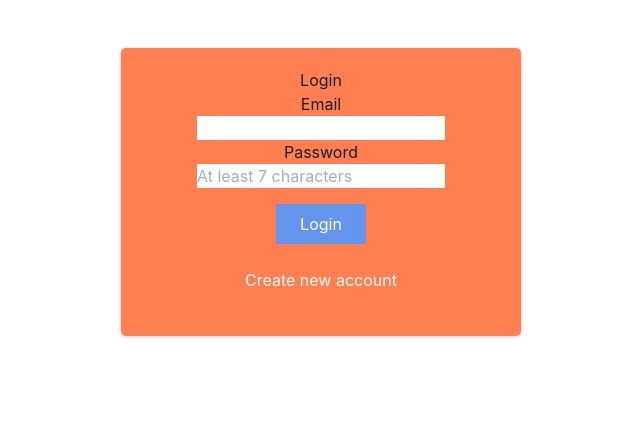
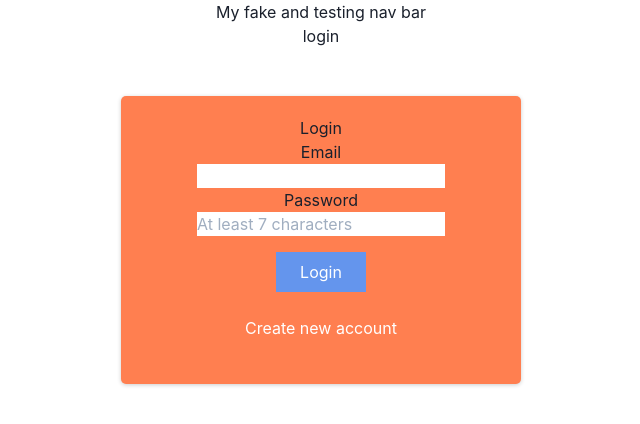
Before and after one commit to dyj0183/React-NextJS-Budget-App, a Next.js app: page /auth in a window 1280 px wide. Shown: the top 424 px of the page, without its empty margins (319-959 px from the left). Built offline with nearby package versions, Linux system fonts and the light colour scheme; no server answers.

Commit message:
created a fake page with fake nav bar to test sign in and sign out

```diff
--- a/components/auth/auth-form.js
+++ b/components/auth/auth-form.js
@@ -4,6 +4,8 @@ import { signIn } from "next-auth/client";
 
 import classes from "./auth-form.module.css";
 import { CreateUser } from "./auth-create-user";
+
+import Test from "./test";
 
 const AuthForm = () => {
 	// set up this state to know whether users want to login or create new account
@@ -46,7 +48,6 @@ const AuthForm = () => {
 
 			if (!result.error) {
 				// no error, log the user in
-
 			}
 		} else {
 			// otherwise, call CreateUser function
@@ -61,6 +62,8 @@ const AuthForm = () => {
 	};
 
 	return (
+		<div>
+			<Test></Test>
 			<div className={classes.card}>
 				<h1>{chooseLogin ? "Login" : "Sign Up"}</h1>
 				<form onSubmit={formSubmitHandler}>
@@ -89,10 +92,13 @@ const AuthForm = () => {
 							className={classes.toggleButton}
 							onClick={switchAuthModeHandler}
 						>
-						{chooseLogin ? "Create new account" : "Login with existing account"}
+							{chooseLogin
+								? "Create new account"
+								: "Login with existing account"}
 						</button>
 					</div>
 				</form>
+			</div>
 		</div>
 	);
 };
--- /dev/null
+++ b/components/auth/test.js
@@ -0,0 +1,39 @@
+import React from "react";
+// Test how useSession works here
+import { useSession, signOut } from "next-auth/client";
+
+function Test() {
+	const [session, loading] = useSession();
+
+	console.log("session");
+	console.log(session);
+	console.log("loading");
+	console.log(loading);
+
+	const logoutHandler = () => {
+		// Sign out, nextjs will clear out the cookie
+		signOut();
+	};
+
+	return (
+		<div>
+			<div style={{ textAlign: "center" }}>
+				<h1>My fake and testing nav bar</h1>
+				{!session && !loading && <button>login</button>}
+				{session && (
+					<ul>
+						<li>Summary</li>
+						<li>Expense</li>
+					</ul>
+				)}
+				{session && (
+					<button onClick={logoutHandler} style={{ color: "blue" }}>
+						logout
+					</button>
+				)}
+			</div>
+		</div>
+	);
+}
+
+export default Test;
```
Lines whose indentation alone changed are shown as unchanged.
